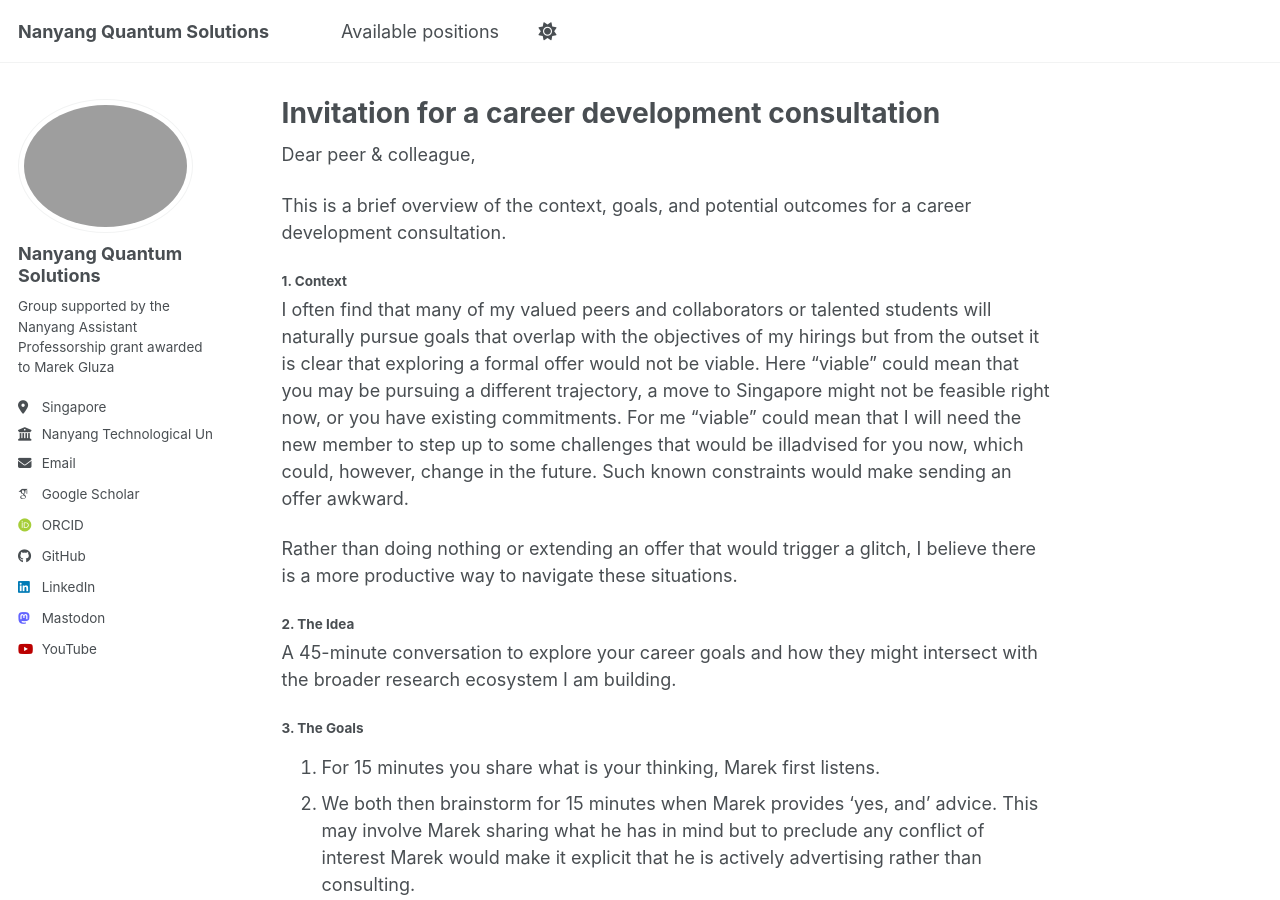
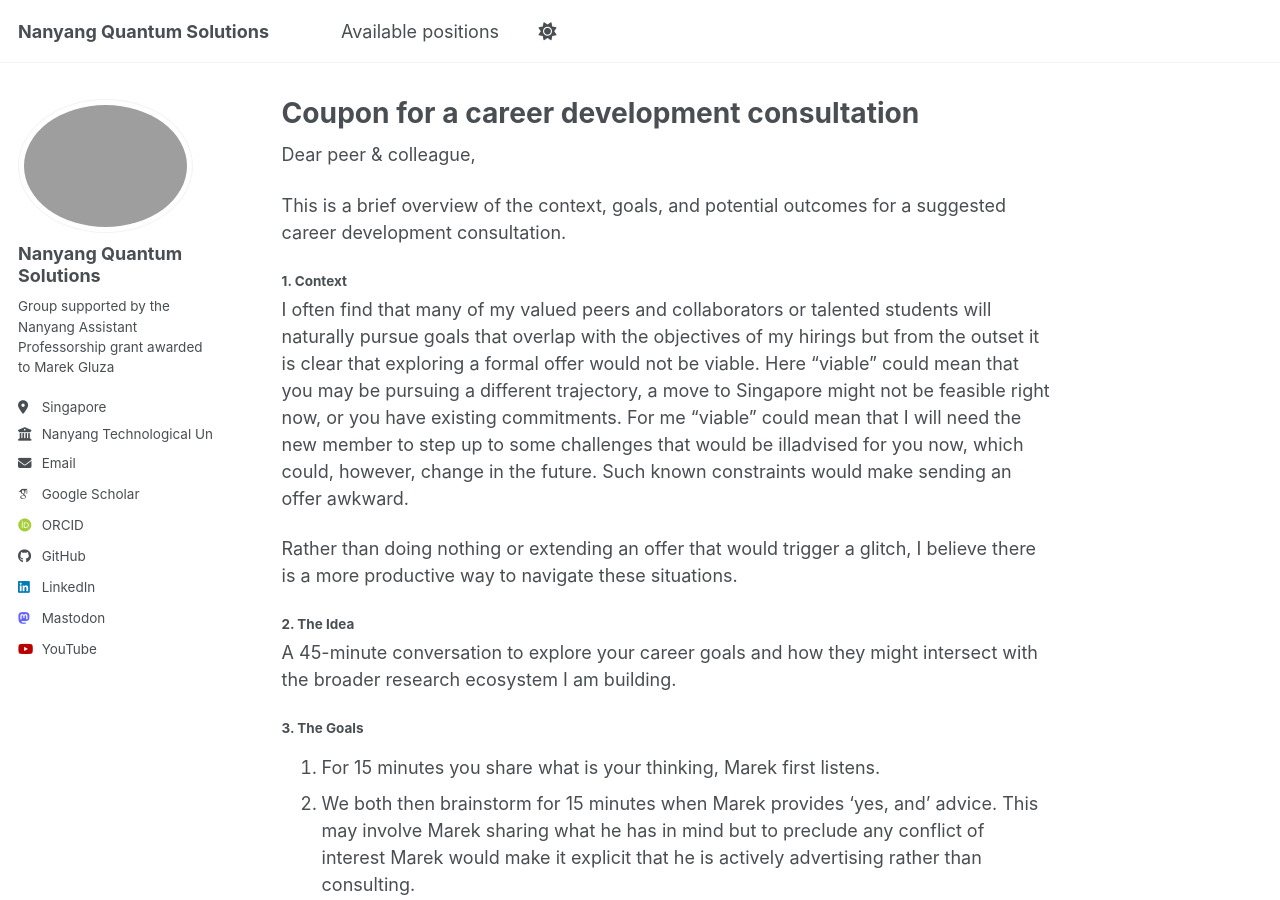
Before and after one commit to marekgluza/marekgluza.github.io, a Jekyll site: the page built from available_positions/career_development_consultation.md, in a window 1280 px wide and 900 px high. Built offline with Jekyll 4.4.1, drawn with Linux system fonts in a browser that asks for light colours; some web fonts are replaced; a script bundle is joined from its source files by our own code; library files that are not in the unit come from our copies.

Commit message:
Update career_development_consultation.md

```diff
--- a/available_positions/career_development_consultation.md
+++ b/available_positions/career_development_consultation.md
@@ -1,5 +1,5 @@
 ---
-title: "Invitation for a career development consultation"
+title: "Coupon for a career development consultation"
 excerpt: "A collaborative approach to aligning long-term research goals and career pathways."
 collection: portfolio
 ---
@@ -7,7 +7,7 @@ collection: portfolio
 
 Dear peer & colleague,
 
-This is a brief overview of the context, goals, and potential outcomes for a career development consultation.
+This is a brief overview of the context, goals, and potential outcomes for a suggested career development consultation.
 
 #### 1. Context
 I often find that many of my valued peers and collaborators or talented students will naturally pursue goals that overlap with the objectives of my hirings but from the outset it is clear that exploring a formal offer would not be viable.
```
